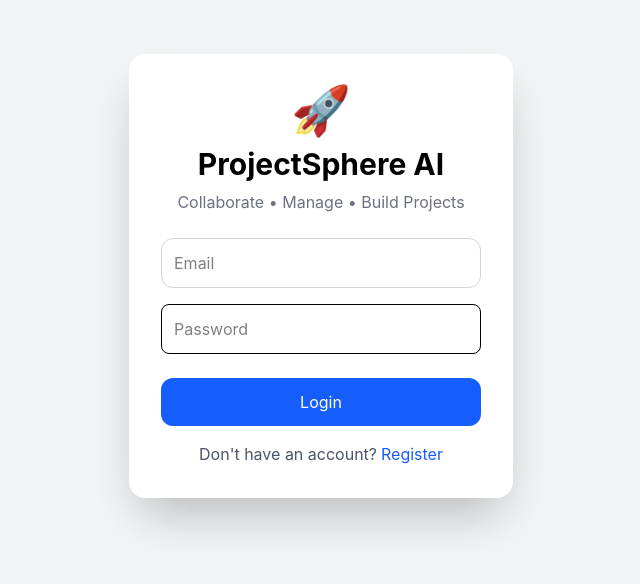
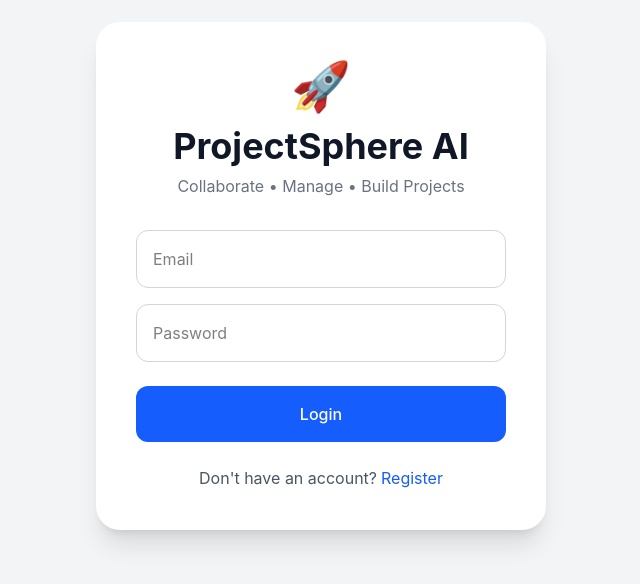
Before and after one commit to Harshada-Chavan22/ProjectSphereAI, a React (Vite) app in the folder client/: page / in a window 1280 px wide. Shown: the part 124-708 px from the top of the page, without its empty margins (319-959 px from the left). Built offline with nearby package versions, Linux system fonts and the light colour scheme; the HTML template or start-up script is replaced by a standard one.

Commit message:
Login made attractive

```diff
--- a/client/src/pages/Login.jsx
+++ b/client/src/pages/Login.jsx
@@ -12,6 +12,7 @@ function Login() {
 password,
 });
 
+
   localStorage.setItem("token", res.data.token);
 
   alert("Login Successful");
@@ -19,50 +20,56 @@ function Login() {
 } catch (error) {
   alert("Login Failed");
 }
+
+
 };
 
-  return (
-    <div className="min-h-screen bg-gray-100 flex items-center justify-center">
-      <div className="bg-white p-8 rounded-2xl shadow-2xl w-96">
-        <div className="text-5xl text-center mb-3">
+return ( <div className="min-h-screen bg-gray-100 flex items-center justify-center"> <div className="bg-white p-10 rounded-3xl shadow-xl w-[450px]">
+
+
+    <div className="text-5xl text-center mb-4">
       🚀
     </div>
-        <h1 className="text-3xl font-bold text-center mb-2">
+
+    <h1 className="text-4xl font-bold text-center text-gray-900">
       ProjectSphere AI
     </h1>
 
-        <p className="text-gray-500 text-center mb-6">
+    <p className="text-gray-500 text-center mt-2 mb-8">
       Collaborate • Manage • Build Projects
     </p>
 
     <input
       type="email"
       placeholder="Email"
-          className="w-full p-3 border border-gray-300 rounded-xl mb-4 focus:outline-none focus:ring-2 focus:ring-blue-500"
+      className="w-full p-4 border border-gray-300 rounded-xl mb-4 focus:outline-none focus:ring-2 focus:ring-blue-500"
       onChange={(e) => setEmail(e.target.value)}
     />
 
     <input
       type="password"
       placeholder="Password"
-          className="w-full p-3 border rounded-lg mb-6"
+      className="w-full p-4 border border-gray-300 rounded-xl mb-6 focus:outline-none focus:ring-2 focus:ring-blue-500"
       onChange={(e) => setPassword(e.target.value)}
     />
 
     <button
       onClick={handleLogin}
-          className="w-full bg-blue-600 text-white py-3 rounded-xl hover:bg-blue-700 transition duration-300"
+      className="w-full bg-blue-600 text-white py-4 rounded-xl font-medium hover:bg-blue-700 transition duration-300"
     >
       Login
     </button>
-        <p className="text-center mt-4 text-gray-600">
+
+    <p className="text-center mt-6 text-gray-600">
       Don't have an account?
-  <span className="text-blue-600 cursor-pointer ml-1">
+      <span className="text-blue-600 cursor-pointer ml-1 hover:underline">
         Register
       </span>
     </p>
+
   </div>
 </div>
+
 );
 }
 
```
Lines whose indentation alone changed are shown as unchanged.
